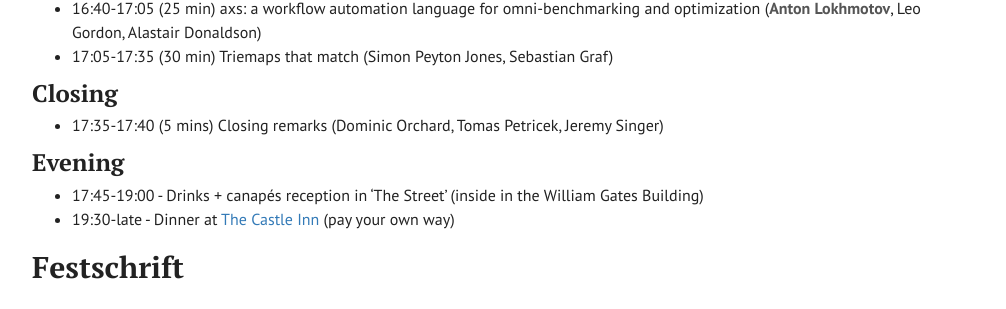
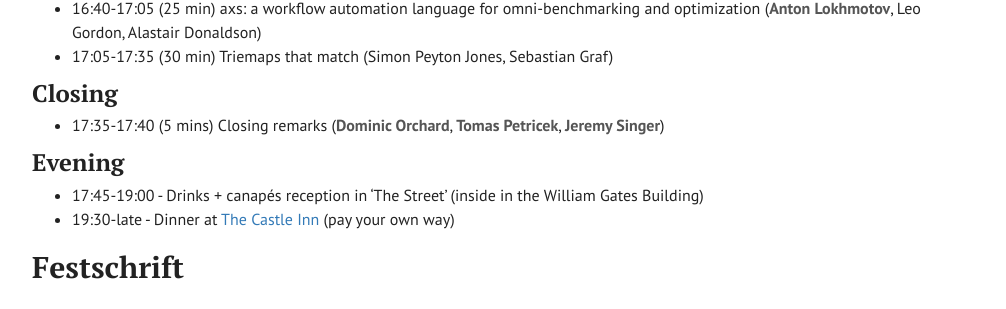
Before and after one commit to dorchard/dorchard.github.io, a Jekyll site: the page built from mycroftfest.md, in a window 1280 px wide and 900 px high, scrolled down 1565 px. Shown: the part 145-454 px from the top of the window, without its empty margins (233-1239 px from the left). Built offline with Jekyll 4.4.1, drawn with Linux system fonts in a browser that asks for light colours.

```diff
--- a/mycroftfest.md
+++ b/mycroftfest.md
@@ -72,7 +72,7 @@ The event will be on Friday the 1st of December in ~~FW26~~ LT2 of the [William
 
 ### Closing
 
-* 17:35-17:40 (5 mins) Closing remarks (Dominic Orchard, Tomas Petricek, Jeremy Singer)
+* 17:35-17:40 (5 mins) Closing remarks (__Dominic Orchard__, __Tomas Petricek__, __Jeremy Singer__)
 
 ### Evening
 
```
